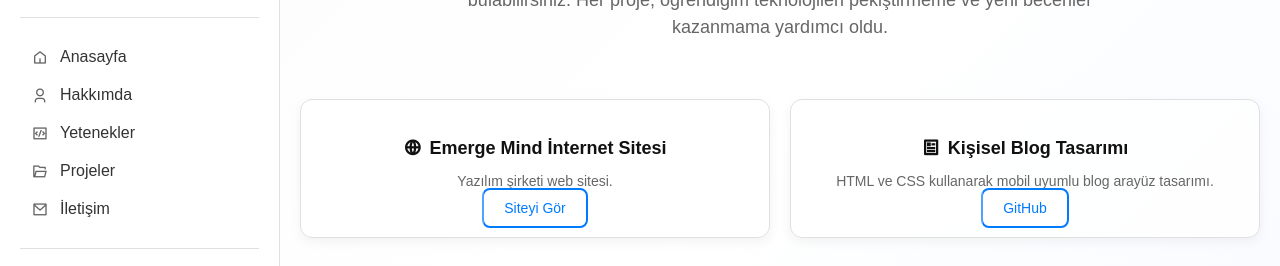
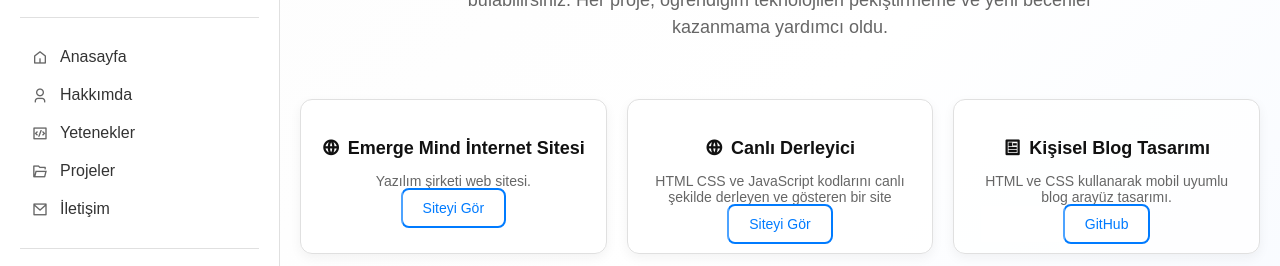
Before and after one commit to yigitemrekale/portfolioyigitemre, a plain HTML site: page projeler.html in a window 1280 px wide. Shown: the part 182-448 px from the top of the page. Drawn offline with nearby package versions, Linux system fonts and the light colour scheme.

Commit message:
Live Code Editor Sitesi Projelere Eklendi

```diff
--- a/projeler.html
+++ b/projeler.html
@@ -61,6 +61,12 @@
         </div>
 
         <div class="project-card">
+          <h3><i class="ri-global-line"></i> Canlı Derleyici</h3>
+          <p>HTML CSS ve JavaScript kodlarını canlı şekilde derleyen ve gösteren bir site</p>
+          <a href="https://livecodeeditory.netlify.app/" target="_blank" class="btn-outline">Siteyi Gör</a>
+        </div>
+
+        <div class="project-card">
           <h3><i class="ri-article-line"></i> Kişisel Blog Tasarımı</h3>
           <p>HTML ve CSS kullanarak mobil uyumlu blog arayüz tasarımı.</p>
           <a href="https://github.com/yigitemrekale/portfolioyigitemre" target="_blank" class="btn-outline">GitHub</a>
```
